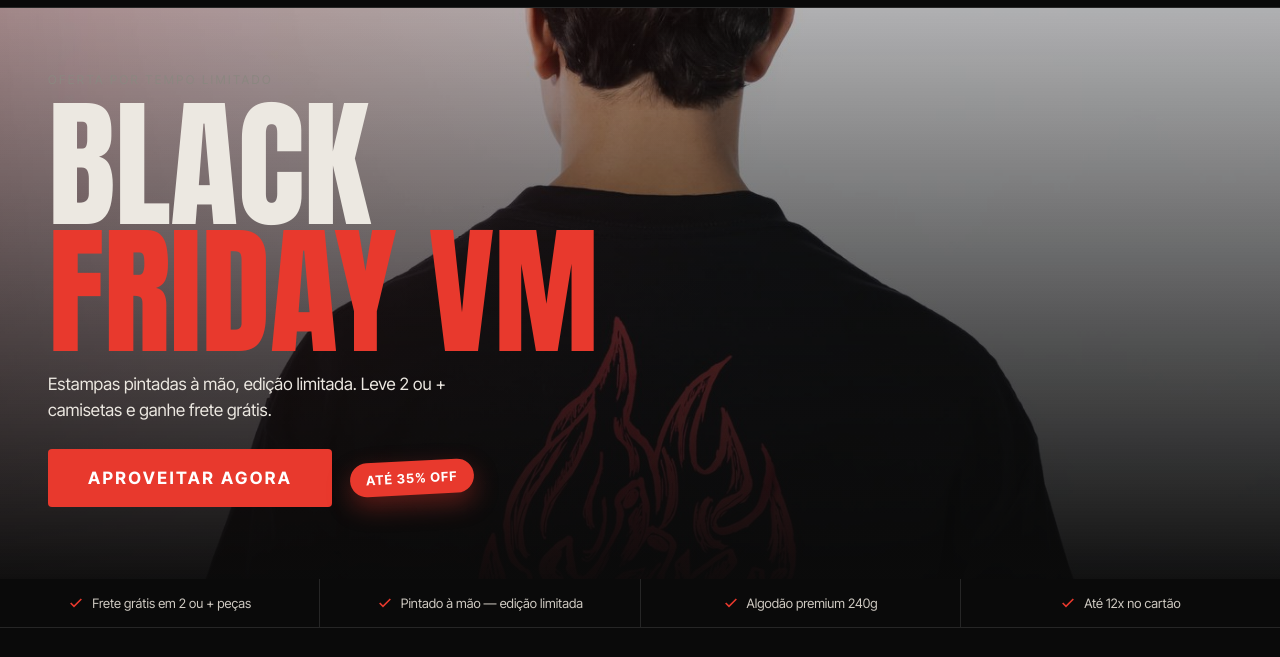
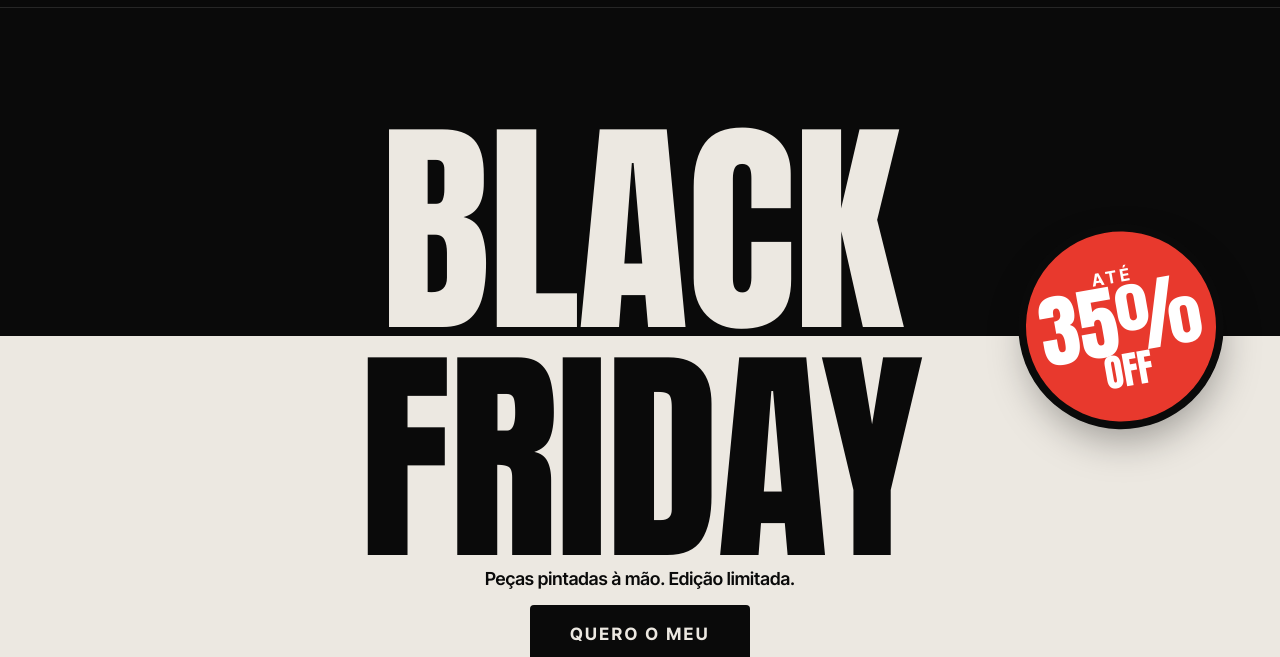
Before and after one commit to Gabriel-glll/vm-scroll, a plain HTML site: page index.html in a window 1280 px wide. Shown: the part 90-747 px from the top of the page. Drawn offline with Linux system fonts and the light colour scheme.

Commit message:
Banner "preto no branco" (BLACK / FRIDAY + selo), igual ao do vm-loja
Co-Authored-By: Claude Sonnet 5 <noreply@anthropic.com>

```diff
--- a/index.html
+++ b/index.html
@@ -67,17 +67,30 @@ button{font:inherit;color:inherit;cursor:pointer;background:none;border:0}
 .price strong{font-size:18px}
 .inst{font-size:12px;color:var(--mute);margin-top:2px}
 
-/* banner black friday */
-.bf-banner{position:relative;min-height:clamp(420px,62vh,680px);display:flex;align-items:flex-end;overflow:hidden}
-.bf-bg{position:absolute;inset:0}
-.bf-bg img{width:100%;height:100%;object-fit:cover;object-position:50% 25%}
-.bf-bg::after{content:"";position:absolute;inset:0;background:linear-gradient(180deg,rgba(10,10,10,.3) 0%,rgba(10,10,10,.68) 55%,rgba(10,10,10,.97) 100%),linear-gradient(110deg,rgba(232,57,45,.24),transparent 55%)}
-.bf-content{position:relative;z-index:2;width:100%;max-width:var(--max);margin:0 auto;padding:clamp(28px,6vw,64px) var(--pad) clamp(36px,7vw,72px)}
-.bf-title{font-size:clamp(54px,11vw,148px);margin:10px 0 18px}
-.bf-title span{display:block}
-.bf-sub{max-width:420px;color:var(--bone);font-size:clamp(14px,1.6vw,17px);line-height:1.5;margin-bottom:26px}
-.bf-actions{display:flex;align-items:center;gap:18px;flex-wrap:wrap}
-.bf-tag{background:var(--red);color:#fff;font-weight:700;font-size:13px;letter-spacing:.08em;text-transform:uppercase;padding:9px 16px;border-radius:99px;transform:rotate(-3deg);box-shadow:0 10px 24px rgba(232,57,45,.35)}
+/* banner black friday — "preto no branco": metade preta (BLACK) + metade branca (FRIDAY) */
+.bf-banner{position:relative;overflow:hidden}
+.bf-stage{display:grid;grid-template-rows:1fr 1fr;min-height:clamp(480px,82vh,760px)}
+.bf-half{position:relative;display:flex;flex-direction:column;align-items:center;padding:0 var(--pad)}
+.bf-black{background:var(--ink);color:var(--bone);justify-content:flex-end}
+.bf-white{background:var(--bone);color:var(--ink);justify-content:flex-start;gap:clamp(10px,2vh,20px);padding-top:clamp(8px,2vh,18px)}
+.bf-word{font-size:clamp(64px,18vw,230px);line-height:.82;text-transform:uppercase;letter-spacing:-.01em}
+.bf-black .bf-word{padding-bottom:.05em}
+.bf-white .bf-word{padding-top:.05em}
+.bf-line{font-size:clamp(14px,1.4vw,18px);font-weight:600;text-align:center;max-width:460px}
+.bf-white .btn-buy{background:var(--ink);color:var(--bone)}
+@media (hover:hover){.bf-white .btn-buy:hover{background:var(--red);color:#fff}}
+.bf-seal{--s:clamp(120px,18vw,190px);position:absolute;top:0;right:clamp(16px,6vw,64px);transform:translateY(-55%) rotate(-10deg);width:var(--s);height:var(--s);border-radius:50%;background:var(--red);color:#fff;display:grid;place-content:center;justify-items:center;text-align:center;box-shadow:0 0 0 clamp(4px,.6vw,8px) var(--ink),0 18px 40px rgba(0,0,0,.35);z-index:3}
+.bf-seal-up{font-size:calc(var(--s)*.09);font-weight:700;letter-spacing:.2em;text-transform:uppercase}
+.bf-seal-pct{font-size:calc(var(--s)*.42);line-height:.85}
+.bf-seal-off{font-size:calc(var(--s)*.2);line-height:.9}
+@media (max-width:640px){
+  .bf-stage{grid-template-rows:auto auto;min-height:0}
+  .bf-black{padding:48px var(--pad) 20px}
+  .bf-word{font-size:24vw}
+  .bf-white{padding-bottom:40px;gap:14px}
+  .bf-seal{position:static;transform:rotate(-8deg);margin-top:4px}
+  .bf-white .btn-buy{width:100%}
+}
 
 /* faixa de benefícios */
 .perks{list-style:none;display:grid;grid-template-columns:repeat(4,1fr);gap:1px;background:var(--line);border-bottom:1px solid var(--line)}
@@ -172,14 +185,17 @@ button{font:inherit;color:inherit;cursor:pointer;background:none;border:0}
 <main>
 
   <section class="bf-banner">
-    <div class="bf-bg"><img src="img/hd/foto25.jpg" alt=""></div>
-    <div class="bf-content">
-      <p class="eyebrow">Oferta por tempo limitado</p>
-      <h1 class="display bf-title">Black<span class="red">Friday VM</span></h1>
-      <p class="bf-sub">Estampas pintadas à mão, edição limitada. Leve 2 ou + camisetas e ganhe frete grátis.</p>
-      <div class="bf-actions">
-        <a href="#loja" class="btn-buy lg">Aproveitar agora</a>
-        <span class="bf-tag">até 35% off</span>
+    <div class="bf-stage">
+      <div class="bf-half bf-black"><span class="display bf-word">Black</span></div>
+      <div class="bf-half bf-white">
+        <span class="display bf-word">Friday</span>
+        <div class="bf-seal" aria-label="Até 35% OFF">
+          <span class="bf-seal-up">até</span>
+          <span class="display bf-seal-pct">35%</span>
+          <span class="display bf-seal-off">OFF</span>
+        </div>
+        <p class="bf-line">Peças pintadas à mão. Edição limitada.</p>
+        <a href="#loja" class="btn-buy lg">Quero o meu</a>
       </div>
     </div>
   </section>
```
